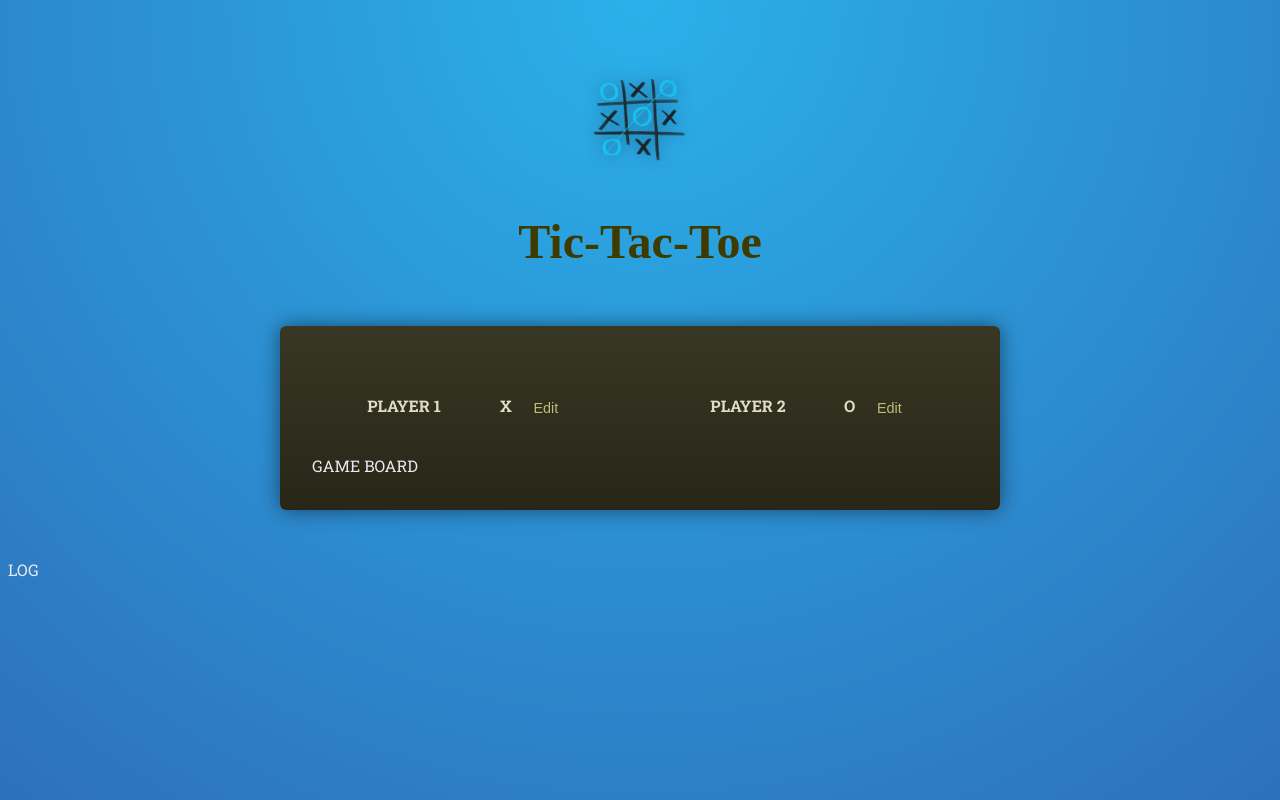
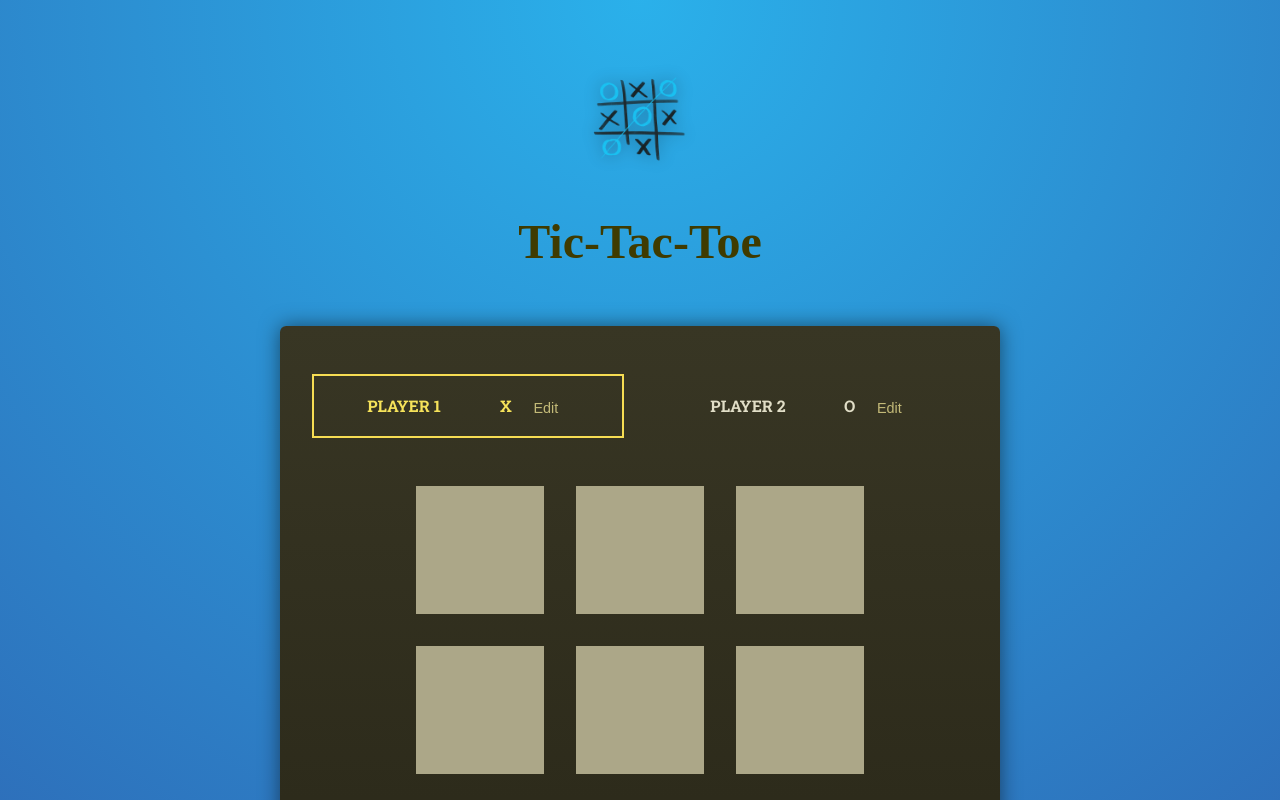
Before and after one commit to PatrykCzartowski/Tic-Tac-Toe, a React (Vite) app in the folder tic-tac-toe/: page / in a window 1280 px wide. Shown: the top 800 px of the page. Built offline with nearby package versions, Linux system fonts and the light colour scheme; a web font is replaced by a local one.

Commit message:
GameBoard component

```diff
--- a/tic-tac-toe/src/App.jsx
+++ b/tic-tac-toe/src/App.jsx
@@ -1,16 +1,24 @@
+import { useState } from "react"
+
 import Player from "./components/Player"
+import GameBoard from "./components/GameBoard"
+function App() {
 
-function App() {
+  const [activePlayer, setActivePlayer] = useState('X');
+
+  const handleSelectSquare = () => {
+    setActivePlayer((curActivePlayer) => curActivePlayer === 'X' ? 'O' : 'X');
+  }
 
   return (
     <main>
       <div id="game-container">
-      <ol id="players">
-        <Player initialName="player 1" symbol="X" />
-        <Player initialName="player 2" symbol="O" />
+      <ol id="players" className="highlight-player">
+        <Player initialName="player 1" symbol="X" isActive={activePlayer === 'X'}/>
+        <Player initialName="player 2" symbol="O" isActive={activePlayer === 'O'}/>
       </ol>
 
-      GAME BOARD
+      <GameBoard onSelectSquare={handleSelectSquare} activePlayerSymbol={activePlayer}/>
       </div>
       LOG
     </main>
--- /dev/null
+++ b/tic-tac-toe/src/components/GameBoard.jsx
@@ -0,0 +1,38 @@
+import {useState} from 'react';
+
+const initialGameBoard = [
+  [null, null, null],
+  [null, null, null],
+  [null, null, null],
+];
+
+export default function GameBoard({ onSelectSquare, activePlayerSymbol }) {
+
+    const [gameBoard, setGameBoard] = useState(initialGameBoard);
+
+    const handleSelectSquare = (rowIndex, colIndex) => {
+        setGameBoard((prevGameBoard) => {
+            const updatedBoard = [...prevGameBoard.map(innerArray => [...innerArray])];
+            updatedBoard[rowIndex][colIndex] = activePlayerSymbol;
+            return updatedBoard;
+        });
+
+        onSelectSquare();
+    }
+
+  return (
+    <ol id="game-board">
+      {gameBoard.map((row, rowIndex) => (
+        <li key={rowIndex}>
+          <ol>
+            {row.map((playerSymbol, colIndex) => (
+              <li key={colIndex}>
+                <button onClick={() => handleSelectSquare(rowIndex, colIndex)}>{playerSymbol}</button>
+              </li>
+            ))}
+          </ol>
+        </li>
+      ))}
+    </ol>
+  );
+}
--- a/tic-tac-toe/src/components/Player.jsx
+++ b/tic-tac-toe/src/components/Player.jsx
@@ -1,6 +1,6 @@
 import { useState } from "react";
 
-export default function Player({ initialName, symbol }) {
+export default function Player({ initialName, symbol , isActive}) {
   const [isEditing, setIsEditing] = useState(false);
   const [playerName, setPlayerName] = useState(initialName);
 
@@ -21,7 +21,7 @@ export default function Player({ initialName, symbol }) {
   }
 
   return (
-    <li>
+    <li className={isActive ? 'active' : undefined}>
       <span className="player">
         {editablePlayerName}
         <span className="player-symbol">{symbol}</span>
```
